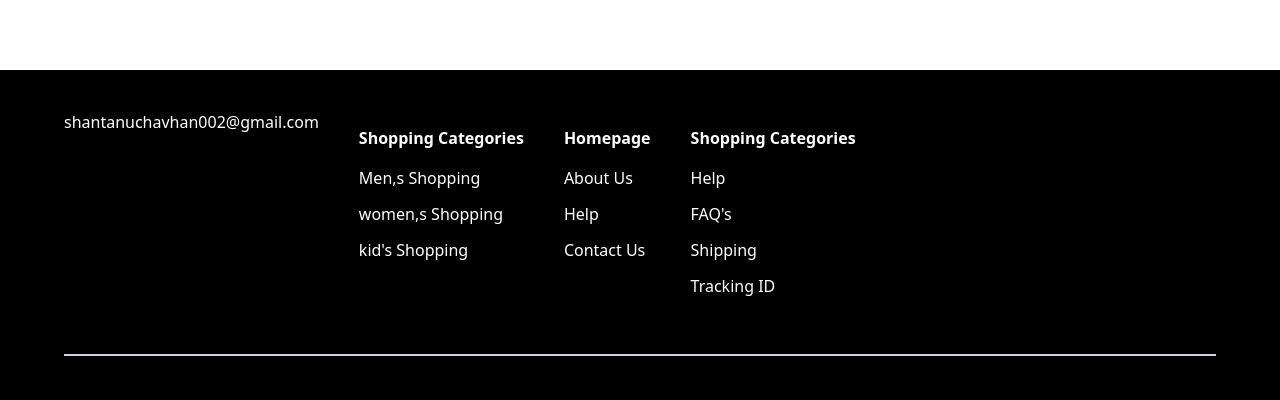
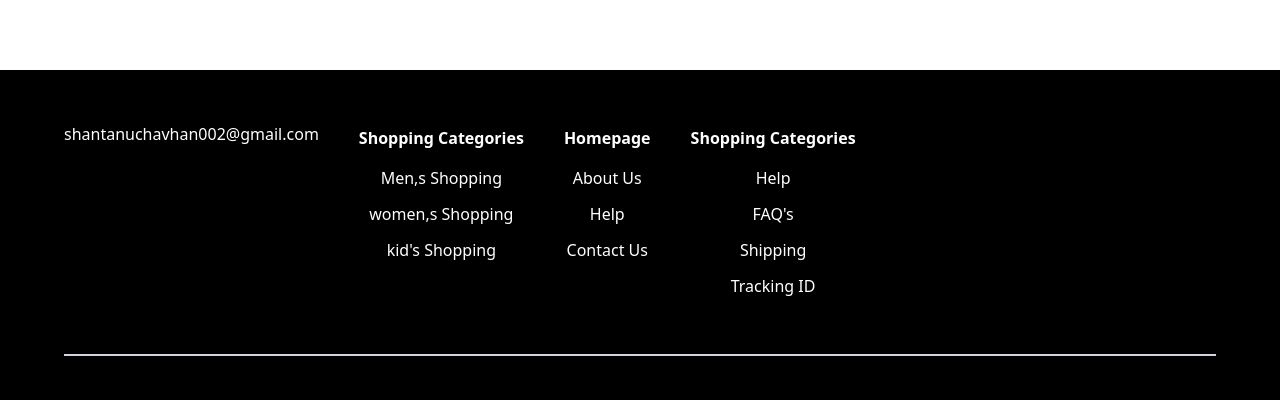
Before and after one commit to shantanuchavhan/ecommerce-react, a React (Create React App) app: page / in a window 1280 px wide. Shown: the part 3144-3544 px from the top of the page. Built offline with nearby package versions, Linux system fonts and the light colour scheme; no server answers.

Commit message:
Merge changes from remote

```diff
--- a/src/componets/Footer.jsx
+++ b/src/componets/Footer.jsx
@@ -4,8 +4,8 @@ const Footer = () => {
   return (
     <div className="bg-black text-white">
       <div className="flex  px-16 w-full ">
-        <div className="md:flex gap-10 py:6 md:py-8 lg:py-10 border-b-2 border-gray-300  w-full">
-          <div className="">shantanuchavhan002@gmail.com</div>
+        <div className="md:flex gap-10 py:6 md:py-8 lg:py-10 border-b-2 border-gray-300 sm:py-10 sm:text-center  w-full">
+          <div className="pt-3">shantanuchavhan002@gmail.com</div>
           <div className="flex flex-col gap-3 sm:py-4">
             <h1 className="pb-1 font-bold">Shopping Categories</h1>
             <h1>Men,s Shopping </h1>
```
